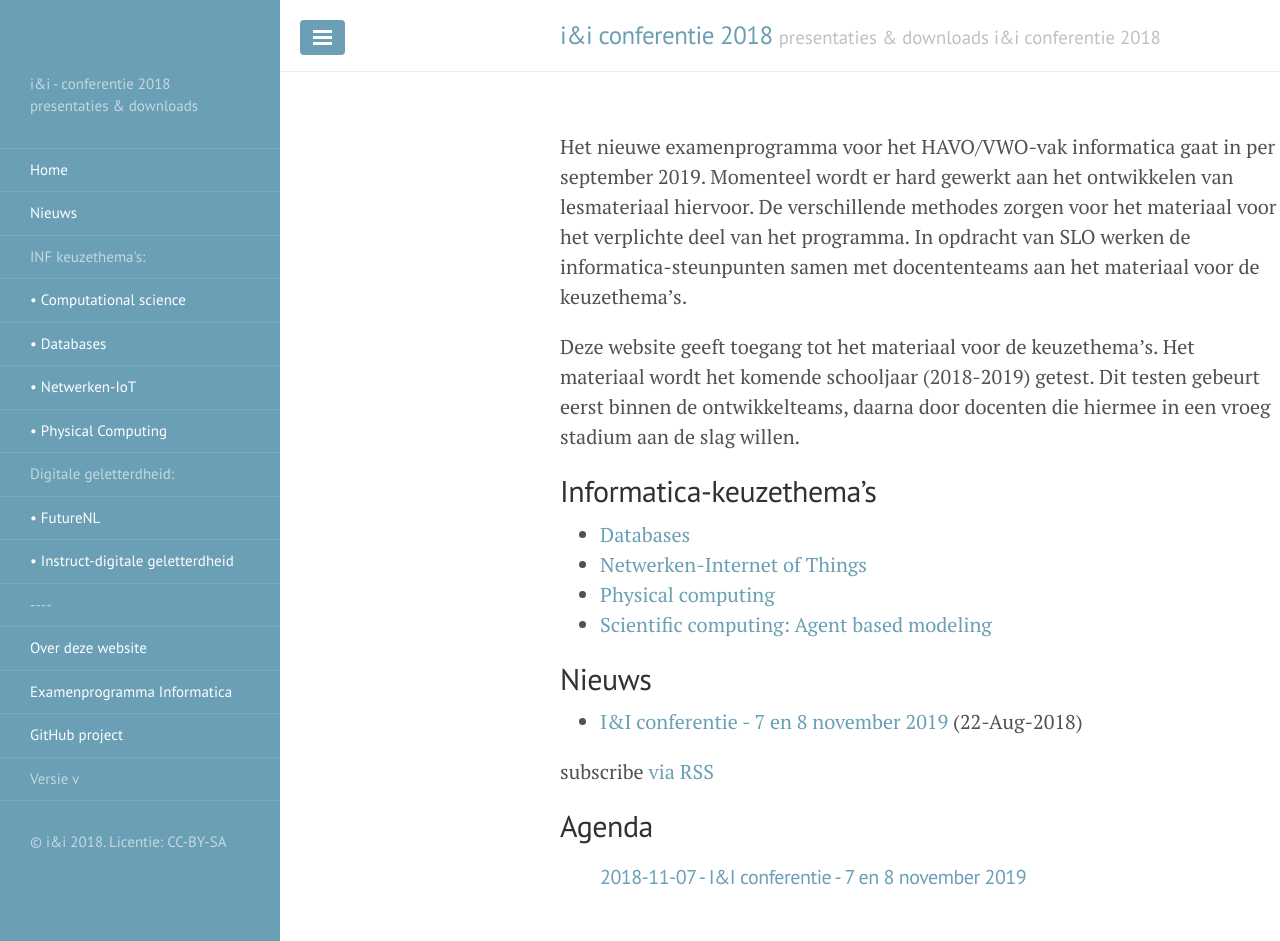
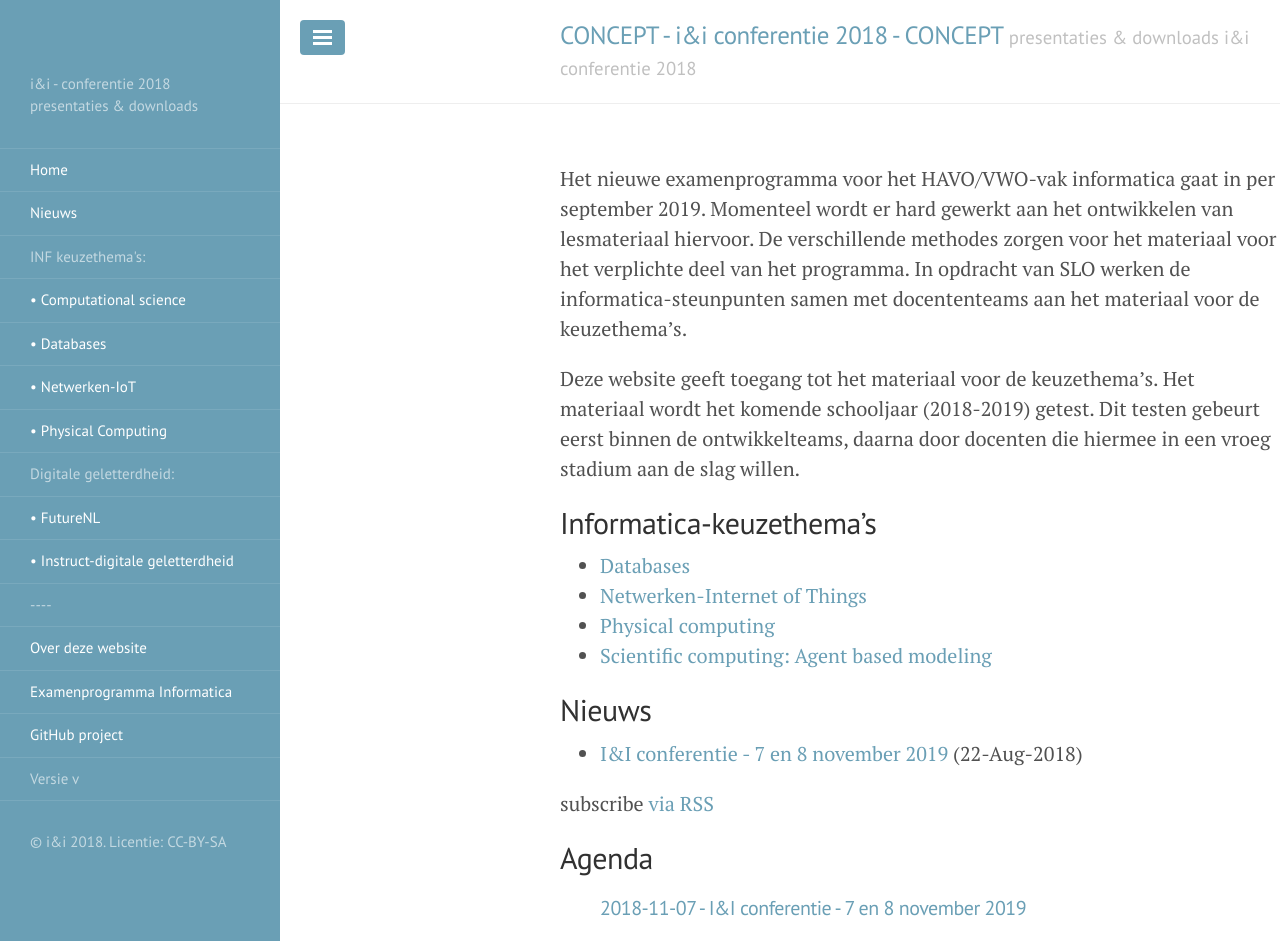
Before and after one commit to infvo/ieni2018, a Jekyll site: the page built from index.md, in a window 1280 px wide and 941 px high. Built offline with Jekyll 4.4.1, drawn with Linux system fonts in a browser that asks for light colours.

Commit message:
Update: CONCEPT

```diff
--- a/_config.yml
+++ b/_config.yml
@@ -13,7 +13,7 @@
 # you will see them accessed via {{ site.title }}, {{ site.email }}, and so on.
 # You can create any custom variable you would like, and they will be accessible
 # in the templates via {{ site.myvariable }}.
-title: i&i conferentie 2018
+title: CONCEPT - i&i conferentie 2018 - CONCEPT
 email: eelco@infvo.com
 description: >- # this means to ignore newlines until "baseurl:"
   i&i - conferentie 2018
```
Also changed, not shown: 16 other files.
